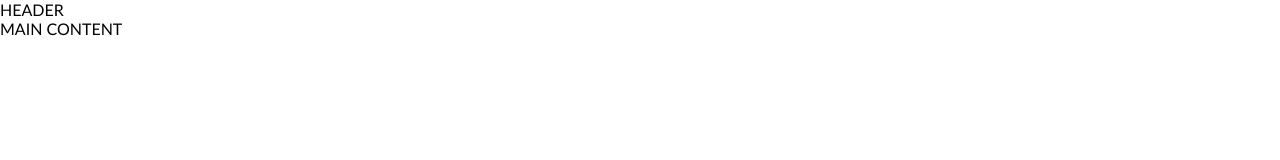
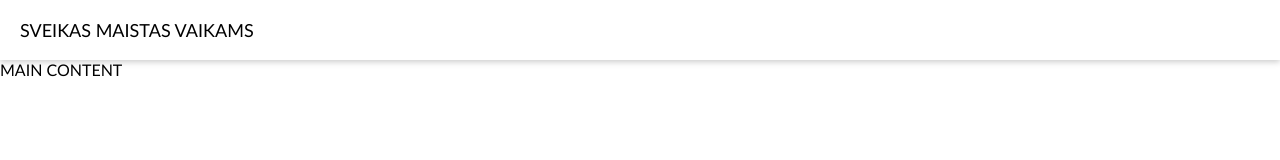
Before and after one commit to belauzas/sveikas-maistas-vaikams, a plain HTML site: page index.html in a window 1280 px wide. Drawn offline with nearby package versions, Linux system fonts and the light colour scheme; files that its build step writes are made by us from their sources.

Commit message:
Header design #3

```diff
--- a/css/_header.scss
+++ b/css/_header.scss
@@ -1,3 +1,13 @@
 header {
     display: grid;
+    padding: 20px;
+    box-shadow: 0 2px 6px #ccc;
+
+    > .logo {
+        position: sticky;
+        top: 0;
+        text-transform: uppercase;
+        font-size: 18px;
+        line-height: 20px;
+    }
 }
--- a/index.html
+++ b/index.html
@@ -10,7 +10,7 @@
 </head>
 <body>
     <header>
-        HEADER
+        <div class="logo">Sveikas maistas vaikams</div>
     </header>
 
     <main>
```
